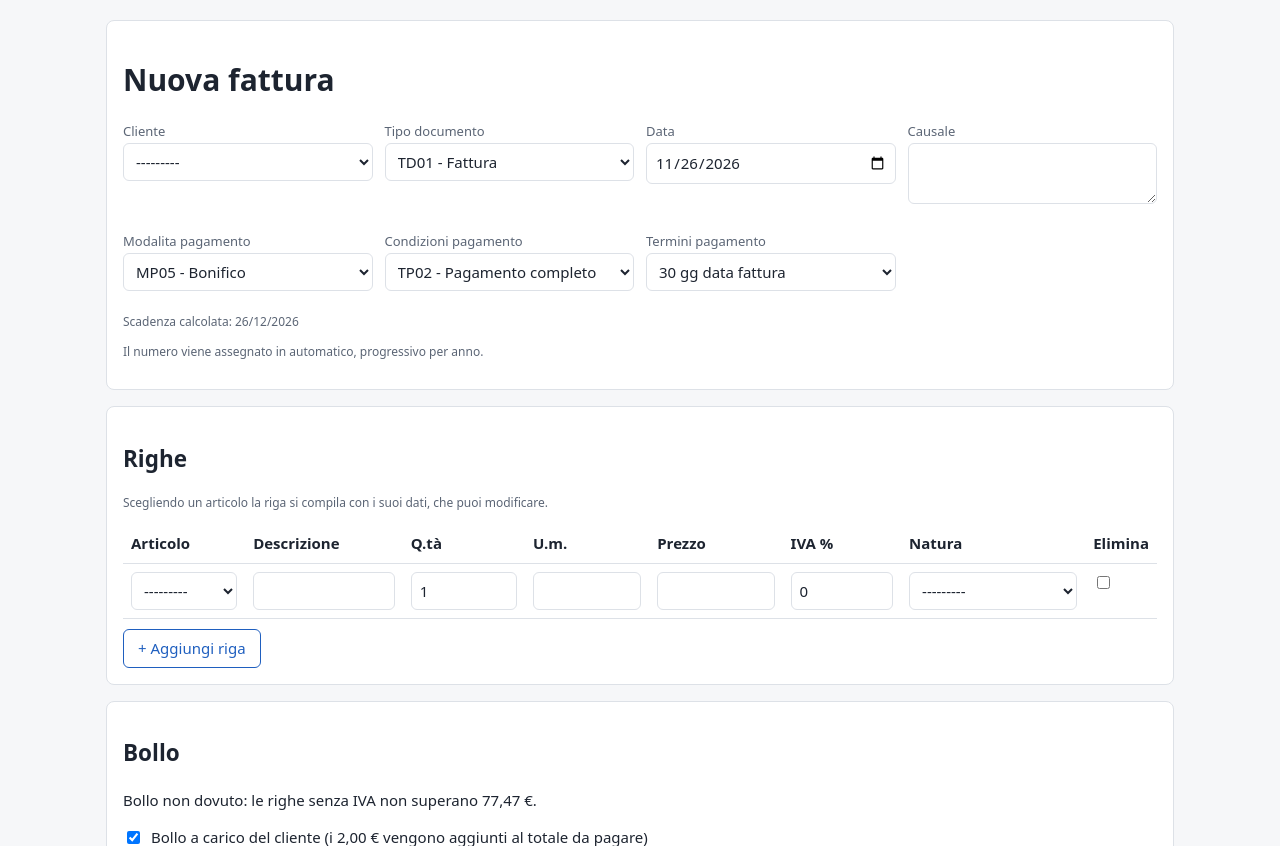
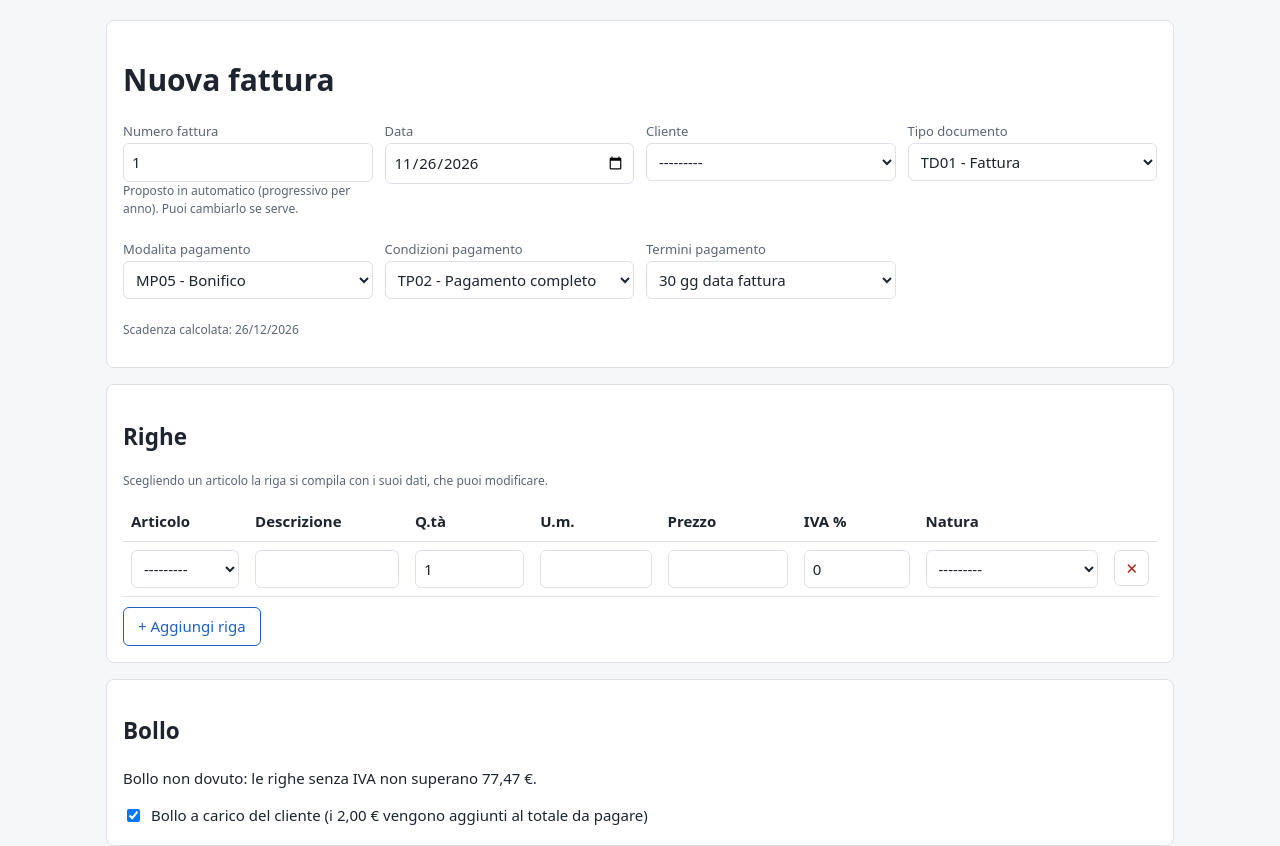
Before and after one commit to kamekode/fatturazione-web, a Django app: page /fatture/nuova/ in a window 1280 px wide. Shown: the part 60-906 px from the top of the page. Run offline with Django 5.2, Linux system fonts and the light colour scheme; a user stored in the database is signed in; tables that the repository leaves empty hold one stand-in row (values such as "Sample post"); parts of the project's set-up code (start-up, migrations or seed data) failed here and were passed over.

Commit message:
Fattura: numero modificabile, niente causale nel modulo, elimina riga con conferma
- Campo numero precompilato col prossimo progressivo dell'anno, modificabile,
  con controllo dei doppioni; segue l'anno della data se non toccato
- Tolto il campo Causale dal modulo (il testo a piè di fattura resta nella Causale XML)
- Pulsante per eliminare righe e rate subito, con conferma; conferma anche
  per l'eliminazione della bozza

Co-Authored-By: Claude Opus 5.5 <noreply@anthropic.com>
Claude-Session: https://claude.ai/code/session_01H8PY3EHd3YWjL155yusg3U

```diff
--- a/fatture/forms.py
+++ b/fatture/forms.py
@@ -1,4 +1,5 @@
 from django import forms
+from django.utils import timezone
 
 from anagrafiche.models import Azienda
 
@@ -8,22 +9,44 @@ from .models import Fattura, Rata, RigaFattura
 
 
 class FatturaForm(forms.ModelForm):
+    numero = forms.IntegerField(
+        label="Numero fattura", min_value=1,
+        help_text="Proposto in automatico (progressivo per anno). Puoi cambiarlo se serve.",
+    )
+    field_order = ["numero", "data"]
+
+    def __init__(self, *args, **kwargs):
+        super().__init__(*args, **kwargs)
+        if self.instance.pk:
+            self.initial["numero"] = self.instance.numero
+        else:
+            self.initial["numero"] = Fattura.prossimo_numero(timezone.localdate().year)
+
     class Meta:
         model = Fattura
         fields = [
-            "cliente", "tipo_documento", "data", "causale", "modalita_pagamento", "condizioni_pagamento",
+            "cliente", "tipo_documento", "data", "modalita_pagamento", "condizioni_pagamento",
             "termini_pagamento", "data_scadenza", "numero_rate", "bollo_a_carico_cliente",
         ]
         widgets = {
             "data": forms.DateInput(attrs={"type": "date"}, format="%Y-%m-%d"),
             "data_scadenza": forms.DateInput(attrs={"type": "date"}, format="%Y-%m-%d"),
-            "causale": forms.Textarea(attrs={"rows": 2}),
             "numero_rate": forms.NumberInput(attrs={"min": 2, "max": 36}),
         }
 
     def clean(self):
         dati = super().clean()
         data = dati.get("data")
+        numero = dati.get("numero")
+        if data and numero and not self.instance.pk and data.year != timezone.localdate().year:
+            # Il numero proposto vale per l'anno corrente: se la data è di un altro anno
+            # e il numero non è stato toccato, si usa il prossimo numero di quell'anno.
+            if numero == self.initial.get("numero"):
+                numero = dati["numero"] = Fattura.prossimo_numero(data.year)
+        if data and numero:
+            doppione = Fattura.objects.filter(anno=data.year, numero=numero).exclude(pk=self.instance.pk)
+            if doppione.exists():
+                self.add_error("numero", f"Esiste già la fattura {numero}/{data.year}.")
         termini = dati.get("termini_pagamento")
         a_rate = dati.get("condizioni_pagamento") == CondizioniPagamento.RATE
         if a_rate:
@@ -39,6 +62,10 @@ class FatturaForm(forms.ModelForm):
         elif dati.get("numero_rate") is not None and not 2 <= dati["numero_rate"] <= 36:
             self.add_error("numero_rate", "Da 2 a 36 rate.")
         return dati
+
+    def save(self, commit=True):
+        self.instance.numero = self.cleaned_data["numero"]
+        return super().save(commit)
 
 
 class RigaForm(forms.ModelForm):
--- a/fatture/models.py
+++ b/fatture/models.py
@@ -62,14 +62,18 @@ class Fattura(models.Model):
         if self.data_scadenza and self.data and self.data_scadenza < self.data:
             raise ValidationError({"data_scadenza": "La scadenza non può precedere la data della fattura."})
 
+    @classmethod
+    def prossimo_numero(cls, anno):
+        return (cls.objects.filter(anno=anno).aggregate(m=Max("numero"))["m"] or 0) + 1
+
     def save(self, *args, **kwargs):
         if not self.pk:
             with transaction.atomic():
                 self.anno = self.data.year
-                ultimo = (
-                    Fattura.objects.select_for_update().filter(anno=self.anno).aggregate(m=Max("numero"))["m"] or 0
-                )
-                self.numero = ultimo + 1
+                if not self.numero:
+                    # Blocca le fatture dell'anno per assegnare il numero senza duplicati.
+                    list(Fattura.objects.select_for_update().filter(anno=self.anno).values_list("pk"))
+                    self.numero = Fattura.prossimo_numero(self.anno)
                 super().save(*args, **kwargs)
             return
         super().save(*args, **kwargs)
--- a/static/css/app.css
+++ b/static/css/app.css
@@ -40,3 +40,5 @@ form.in-linea{display:inline}
 .testo-piede{white-space:normal}
 label.spunta{display:flex;gap:8px;align-items:center;font-size:15px;color:var(--testo)}
 #blocco-totale .totali{max-width:420px;margin-left:auto}
+.elimina-riga{border:1px solid var(--bordo);background:transparent;color:var(--errore);border-radius:6px;padding:6px 10px;cursor:pointer;font:inherit}
+.elimina-riga:hover{border-color:var(--errore)}
--- a/static/js/app.js
+++ b/static/js/app.js
@@ -18,4 +18,9 @@
       delete campo.dataset.valorePrecedente;
     }
   });
+  // Moduli con data-conferma: chiedono conferma prima dell'invio (es. eliminazione bozza).
+  document.addEventListener("submit", function (evento) {
+    var messaggio = evento.target.dataset && evento.target.dataset.conferma;
+    if (messaggio && !window.confirm(messaggio)) evento.preventDefault();
+  });
 })();
--- a/static/js/fattura.js
+++ b/static/js/fattura.js
@@ -77,6 +77,20 @@
   }
   document.getElementById("modulo-fattura").addEventListener("input", aggiornaTotali);
   document.getElementById("modulo-fattura").addEventListener("change", aggiornaTotali);
+
+  // --- Eliminazione righe e rate -------------------------------------------
+  // La riga sparisce subito; al salvataggio viene eliminata davvero.
+  document.getElementById("modulo-fattura").addEventListener("click", function (evento) {
+    var pulsante = evento.target.closest(".elimina-riga");
+    if (!pulsante) return;
+    var rata = pulsante.closest("tr.rata");
+    if (!window.confirm(rata ? "Eliminare questa rata?" : "Eliminare questa riga?")) return;
+    var tr = pulsante.closest("tr");
+    tr.querySelector("input[name$='-DELETE']").checked = true;
+    tr.hidden = true;
+    aggiornaTotali();
+    numeraRate();
+  });
 
   // --- Termini di pagamento -------------------------------------------------
   var condizioni = document.getElementById("id_condizioni_pagamento");
--- a/templates/fatture/dettaglio.html
+++ b/templates/fatture/dettaglio.html
@@ -31,7 +31,7 @@
   <a class="pulsante secondario" href="{% url 'fattura_modifica' fattura.pk %}">Modifica</a>
   <a class="pulsante secondario" href="{% url 'fattura_anteprima' fattura.pk %}" target="_blank" rel="noopener">Anteprima</a>
   <form class="in-linea" method="post" action="{% url 'fattura_emetti' fattura.pk %}">{% csrf_token %}<button class="pulsante" type="submit">Genera XML ed emetti</button></form>
-  <form class="in-linea" method="post" action="{% url 'fattura_elimina' fattura.pk %}">{% csrf_token %}<button class="pulsante pericolo" type="submit">Elimina bozza</button></form>
+  <form class="in-linea" method="post" action="{% url 'fattura_elimina' fattura.pk %}" data-conferma="Eliminare definitivamente questa bozza?">{% csrf_token %}<button class="pulsante pericolo" type="submit">Elimina bozza</button></form>
 {% else %}
   <a class="pulsante" href="{% url 'fattura_xml' fattura.pk %}">Scarica XML</a>
   <a class="pulsante secondario" href="{% url 'fattura_anteprima' fattura.pk %}" target="_blank" rel="noopener">Anteprima</a>
--- a/templates/fatture/form.html
+++ b/templates/fatture/form.html
@@ -6,14 +6,14 @@
 <div class="carta"><h1>{% if fattura %}Fattura {{ fattura.numero_documento }}{% else %}Nuova fattura{% endif %}</h1>
 {% include "campi.html" with escludi="bollo_a_carico_cliente" %}
 <p class="aiuto" id="anteprima-scadenza" aria-live="polite"></p>
-<p class="aiuto">Il numero viene assegnato in automatico, progressivo per anno.</p></div>
+</div>
 
 <div class="carta"><h2>Righe</h2>
 <p class="aiuto">Scegliendo un articolo la riga si compila con i suoi dati, che puoi modificare.</p>
 {{ formset.management_form }}
 {% if formset.non_form_errors %}<ul class="errorlist">{% for e in formset.non_form_errors %}<li>{{ e }}</li>{% endfor %}</ul>{% endif %}
 <div class="scorri"><table>
-<thead><tr><th>Articolo</th><th>Descrizione</th><th>Q.tà</th><th>U.m.</th><th>Prezzo</th><th>IVA %</th><th>Natura</th><th>Elimina</th></tr></thead>
+<thead><tr><th>Articolo</th><th>Descrizione</th><th>Q.tà</th><th>U.m.</th><th>Prezzo</th><th>IVA %</th><th>Natura</th><th></th></tr></thead>
 <tbody id="righe-corpo">
 {% for f in formset %}{% include "fatture/riga.html" %}{% endfor %}
 </tbody>
@@ -37,7 +37,7 @@ Bollo a carico del cliente (i 2,00 € vengono aggiunti al totale da pagare)</la
 {{ rate_formset.management_form }}
 {% if rate_formset.non_form_errors %}<ul class="errorlist">{% for e in rate_formset.non_form_errors %}<li>{{ e }}</li>{% endfor %}</ul>{% endif %}
 <div class="scorri"><table>
-<thead><tr><th>Rata</th><th>Scadenza</th><th>Importo (€)</th><th>Elimina</th></tr></thead>
+<thead><tr><th>Rata</th><th>Scadenza</th><th>Importo (€)</th><th></th></tr></thead>
 <tbody id="rate-corpo">
 {% for f in rate_formset %}{% include "fatture/rata.html" %}{% endfor %}
 </tbody>
--- a/templates/fatture/rata.html
+++ b/templates/fatture/rata.html
@@ -1,2 +1,2 @@
 <tr class="rata">{% for hidden in f.hidden_fields %}{{ hidden }}{% endfor %}
-<td class="numero-rata"></td><td>{{ f.data_scadenza }}{{ f.data_scadenza.errors }}{{ f.non_field_errors }}</td><td>{{ f.importo }}{{ f.importo.errors }}</td><td>{{ f.DELETE }}</td></tr>
+<td class="numero-rata"></td><td>{{ f.data_scadenza }}{{ f.data_scadenza.errors }}{{ f.non_field_errors }}</td><td>{{ f.importo }}{{ f.importo.errors }}</td><td><span hidden>{{ f.DELETE }}</span><button type="button" class="elimina-riga" title="Elimina" aria-label="Elimina">✕</button></td></tr>
--- a/templates/fatture/riga.html
+++ b/templates/fatture/riga.html
@@ -1,2 +1,2 @@
 <tr>{% for hidden in f.hidden_fields %}{{ hidden }}{% endfor %}
-<td>{{ f.articolo }}{{ f.articolo.errors }}</td><td>{{ f.descrizione }}{{ f.descrizione.errors }}{{ f.non_field_errors }}</td><td>{{ f.quantita }}{{ f.quantita.errors }}</td><td>{{ f.unita_misura }}</td><td>{{ f.prezzo_unitario }}{{ f.prezzo_unitario.errors }}</td><td>{{ f.aliquota_iva }}</td><td>{{ f.natura }}{{ f.natura.errors }}</td><td>{{ f.DELETE }}</td></tr>
+<td>{{ f.articolo }}{{ f.articolo.errors }}</td><td>{{ f.descrizione }}{{ f.descrizione.errors }}{{ f.non_field_errors }}</td><td>{{ f.quantita }}{{ f.quantita.errors }}</td><td>{{ f.unita_misura }}</td><td>{{ f.prezzo_unitario }}{{ f.prezzo_unitario.errors }}</td><td>{{ f.aliquota_iva }}</td><td>{{ f.natura }}{{ f.natura.errors }}</td><td><span hidden>{{ f.DELETE }}</span><button type="button" class="elimina-riga" title="Elimina" aria-label="Elimina">✕</button></td></tr>
```
Also changed, not shown: fatture/tests/test_viste.py (+20 -1 lines).
